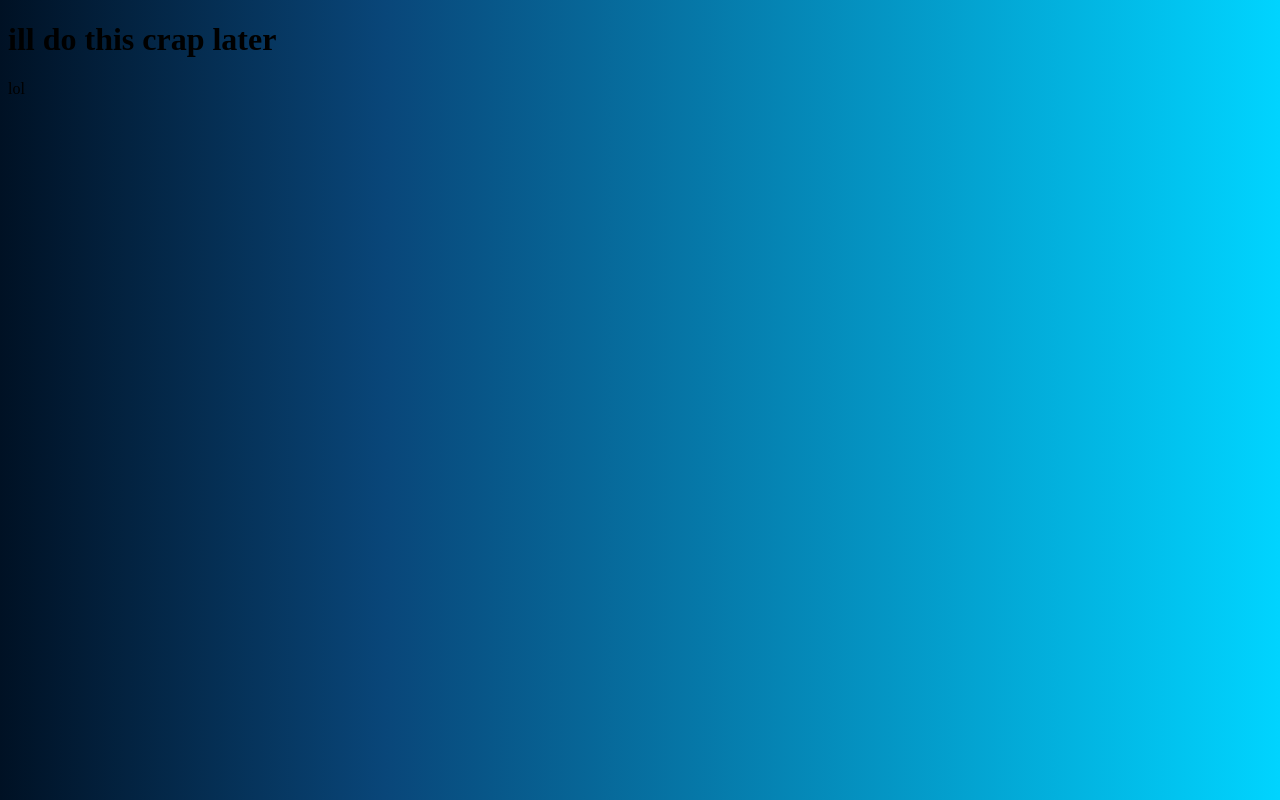
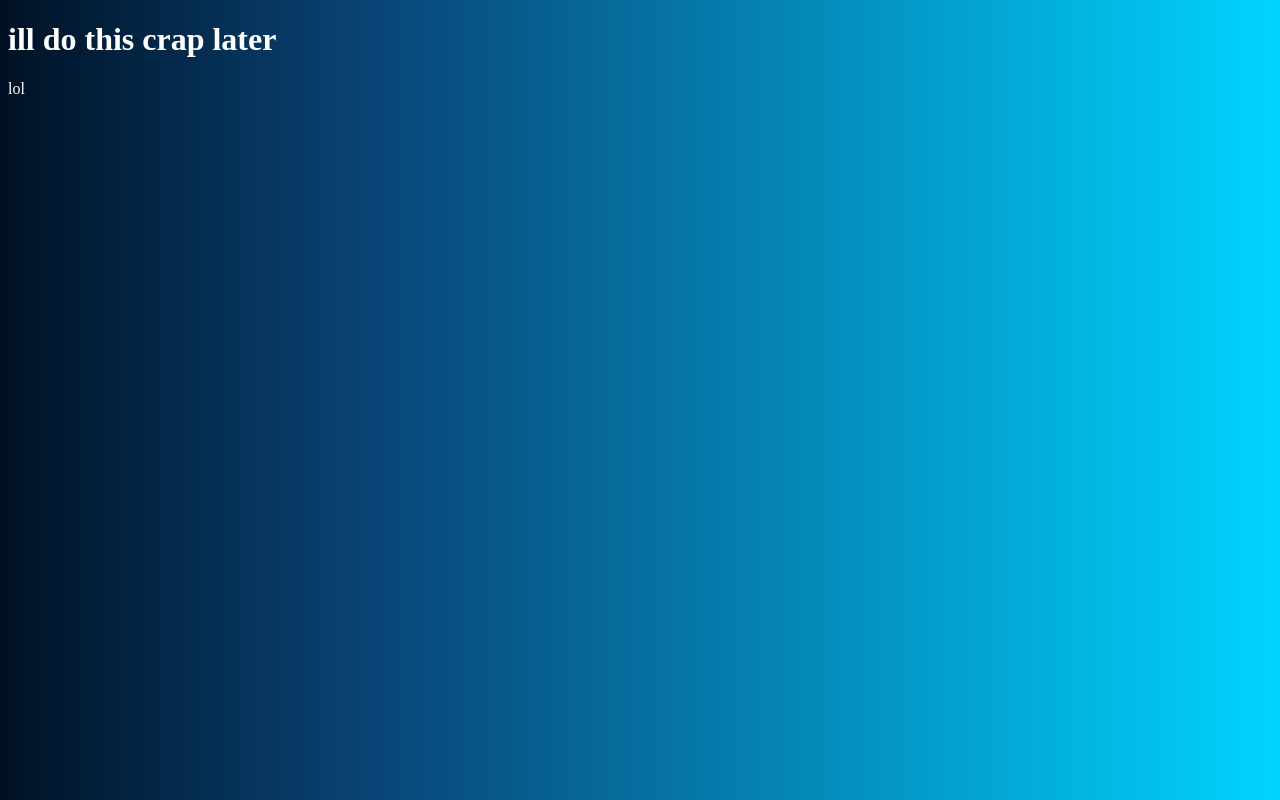
Before and after one commit to AkkozaDevelops/akkozadevelops.github.io, a plain HTML site: page index.html in a window 1280 px wide. Drawn offline with Linux system fonts and the light colour scheme.

Commit message:
Update index.html

```diff
--- a/index.html
+++ b/index.html
@@ -10,7 +10,7 @@
 
   </style>
 
-  <body class="grad">
+  <body class="grad" text="#ffffff">
     <h1>ill do this crap later</h1>
     <p>lol</p>
   </body>
```
